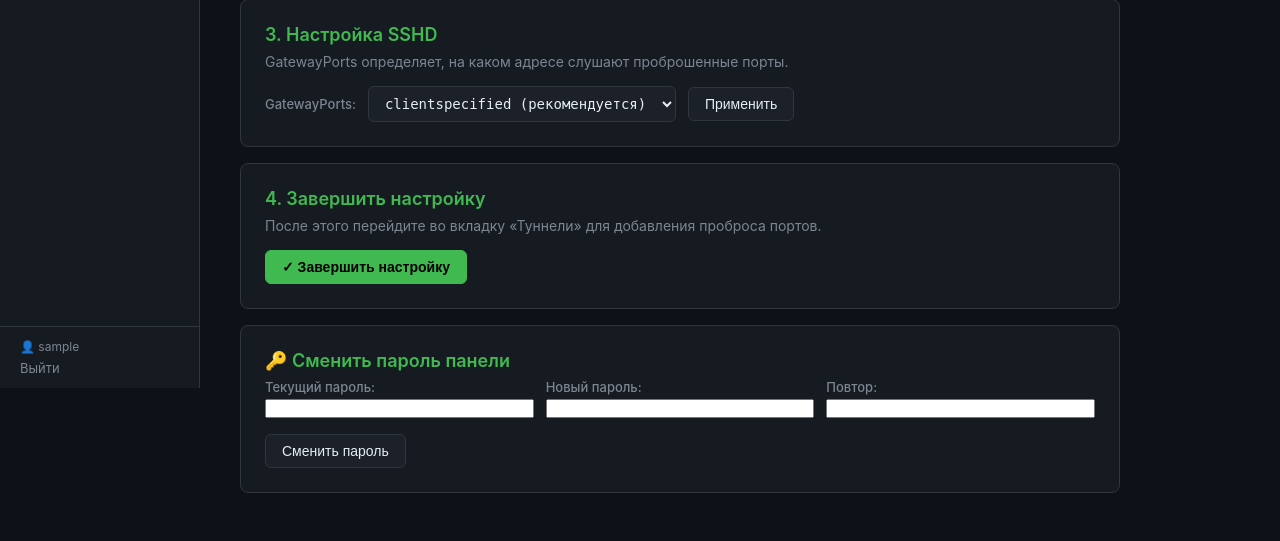
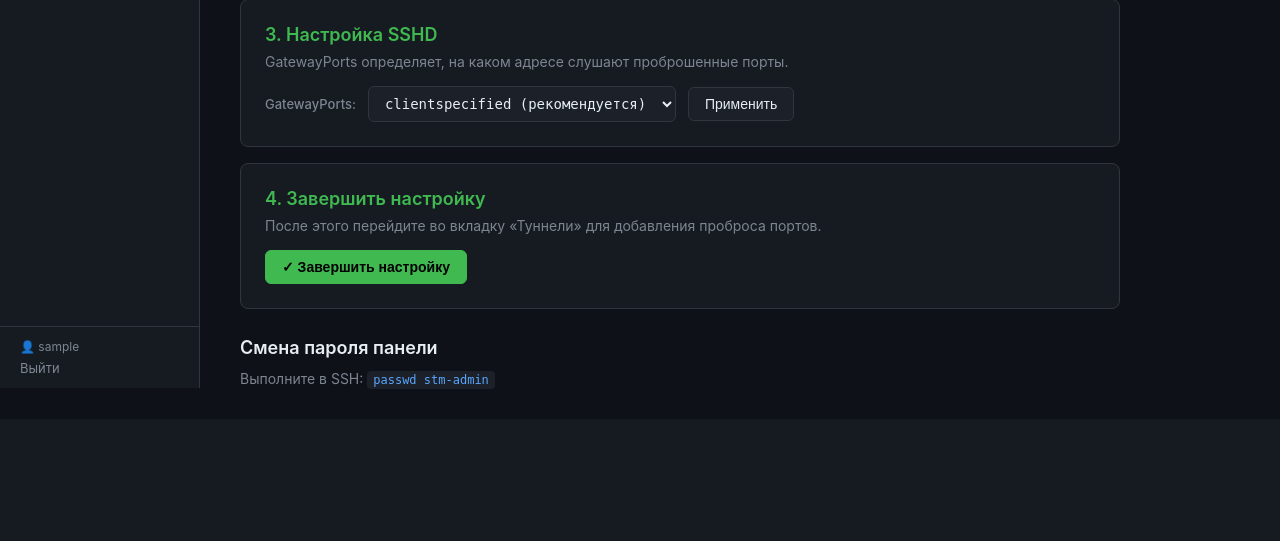
Before and after one commit to youenmy/ssh-tunnel-manager, a Flask app: page /setup in a window 1280 px wide. Shown: the part 412-953 px from the top of the page. After the commit the page ends 800 px from the top, so only its background shows below. Run offline with Flask 3, Linux system fonts and the light colour scheme; the visitor is signed in with stand-in values (Sample User, id 1).

Commit message:
Add files via upload

```diff
--- a/vps/app.py
+++ b/vps/app.py
@@ -6,15 +6,13 @@
 import subprocess
 import secrets
 import re
-import crypt
-import spwd
 from pathlib import Path
 from functools import wraps
 from flask import Flask, render_template, request, redirect, url_for, flash, jsonify, session
 
 app = Flask(__name__)
 app.secret_key = os.environ.get("STM_SECRET", secrets.token_hex(32))
-app.config["PERMANENT_SESSION_LIFETIME"] = 86400  # 24h
+app.config["PERMANENT_SESSION_LIFETIME"] = 86400
 
 BASE_DIR = Path(__file__).parent
 DATA_DIR = BASE_DIR / "data"
@@ -26,14 +24,14 @@
 # ── Auth ────────────────────────────────────────────────────
 
 def verify_password(username, password):
-    """Verify against system shadow database."""
+    """Verify against system shadow via su."""
     try:
-        sp = spwd.getspnam(username)
-        stored = sp.sp_pwdp
-        if stored in ("!", "*", "!!", ""):
-            return False
-        return crypt.crypt(password, stored) == stored
-    except (KeyError, PermissionError):
+        r = subprocess.run(
+            ["su", "-s", "/bin/sh", "-c", "true", username],
+            input=password + "\n", capture_output=True, text=True, timeout=5
+        )
+        return r.returncode == 0
+    except Exception:
         return False
 
 def login_required(f):
@@ -66,11 +64,7 @@
 
 def get_active_tunnels():
     r = run("ss -tlnp 2>/dev/null | grep -E ':[0-9]' || true", check=False)
-    lines = []
-    for line in r.stdout.strip().split("\n"):
-        if line.strip():
-            lines.append(line.strip())
-    return lines
+    return [l.strip() for l in r.stdout.strip().split("\n") if l.strip()]
 
 def get_ufw_status():
     r = run("ufw status numbered 2>/dev/null || echo 'ufw not active'", check=False)
@@ -82,7 +76,6 @@
 def login():
     if session.get("logged_in"):
         return redirect(url_for("index"))
-
     if request.method == "POST":
         username = request.form.get("username", "").strip()
         password = request.form.get("password", "")
@@ -93,8 +86,6 @@
             return redirect(url_for("index"))
         else:
             flash("Неверный логин или пароль", "error")
-            return redirect(url_for("login"))
-
     return render_template("login.html")
 
 @app.route("/logout")
@@ -110,9 +101,7 @@
     cfg = load_config()
     if not cfg.get("setup_complete"):
         return redirect(url_for("setup"))
-    active = get_active_tunnels()
-    return render_template("dashboard.html", config=cfg, active_tunnels=active)
-
+    return render_template("dashboard.html", config=cfg, active_tunnels=get_active_tunnels())
 
 @app.route("/setup", methods=["GET", "POST"])
 @login_required
@@ -120,7 +109,6 @@
     cfg = load_config()
     if request.method == "POST":
         action = request.form.get("action")
-
         if action == "create_user":
             username = request.form.get("username", "tunnel").strip()
             if not re.match(r'^[a-z_][a-z0-9_-]*$', username):
@@ -130,14 +118,12 @@
             r = run(f"id {username} 2>/dev/null", check=False)
             if r.returncode != 0:
                 run(f"useradd --system --create-home --shell /usr/sbin/nologin {username}")
-                run(f"mkdir -p /home/{username}/.ssh")
-                run(f"chmod 700 /home/{username}/.ssh")
+                run(f"mkdir -p /home/{username}/.ssh && chmod 700 /home/{username}/.ssh")
                 run(f"chown -R {username}:{username} /home/{username}/.ssh")
                 flash(f"User '{username}' created", "success")
             else:
                 flash(f"User '{username}' already exists", "info")
             save_config(cfg)
-
         elif action == "generate_key":
             username = cfg.get("tunnel_user", "tunnel")
             key_path = KEYS_DIR / f"{username}_key"
@@ -145,38 +131,31 @@
                 key_path.unlink()
                 Path(f"{key_path}.pub").unlink(missing_ok=True)
             run(f'ssh-keygen -t ed25519 -f {key_path} -N "" -C "tunnel-{username}"')
-            pub_key = Path(f"{key_path}.pub").read_text().strip()
-            cfg["public_key"] = pub_key
+            cfg["public_key"] = Path(f"{key_path}.pub").read_text().strip()
             save_config(cfg)
-            flash("SSH key generated. Configure tunnels to set up authorized_keys.", "success")
-
+            flash("SSH key generated", "success")
         elif action == "apply_sshd":
             gw = request.form.get("gateway_ports", "clientspecified")
             cfg["gateway_ports"] = gw
             save_config(cfg)
             sshd_conf = Path("/etc/ssh/sshd_config").read_text()
             if re.search(r'^GatewayPorts\s', sshd_conf, re.MULTILINE):
-                sshd_conf = re.sub(r'^GatewayPorts\s+.*$', f'GatewayPorts {gw}',
-                                   sshd_conf, flags=re.MULTILINE)
+                sshd_conf = re.sub(r'^GatewayPorts\s+.*$', f'GatewayPorts {gw}', sshd_conf, flags=re.MULTILINE)
             else:
                 sshd_conf += f"\nGatewayPorts {gw}\n"
             Path("/etc/ssh/sshd_config").write_text(sshd_conf)
             run("systemctl restart sshd")
             flash("sshd_config updated & restarted", "success")
-
         elif action == "complete_setup":
             cfg["setup_complete"] = True
             _rebuild_authorized_keys(cfg)
             save_config(cfg)
             flash("Setup complete!", "success")
             return redirect(url_for("index"))
-
         return redirect(url_for("setup"))
-
     key_path = KEYS_DIR / f"{cfg.get('tunnel_user', 'tunnel')}_key"
     private_key = key_path.read_text() if key_path.exists() else None
     return render_template("setup.html", config=cfg, private_key=private_key)
-
 
 @app.route("/tunnels", methods=["GET", "POST"])
 @login_required
@@ -184,7 +163,6 @@
     cfg = load_config()
     if request.method == "POST":
         action = request.form.get("action")
-
         if action == "add":
             name = request.form.get("name", "").strip()
             remote_port = request.form.get("remote_port", "").strip()
@@ -194,19 +172,16 @@
                 flash("All fields required", "error")
                 return redirect(url_for("tunnels"))
             try:
-                rp = int(remote_port)
-                lp = int(local_port)
+                rp, lp = int(remote_port), int(local_port)
                 if not (1 <= rp <= 65535 and 1 <= lp <= 65535):
                     raise ValueError
             except ValueError:
                 flash("Ports must be 1-65535", "error")
                 return redirect(url_for("tunnels"))
-            tunnel = {"name": name, "remote_port": rp, "local_ip": local_ip, "local_port": lp}
-            cfg["tunnels"].append(tunnel)
+            cfg["tunnels"].append({"name": name, "remote_port": rp, "local_ip": local_ip, "local_port": lp})
             save_config(cfg)
             _rebuild_authorized_keys(cfg)
             flash(f"Tunnel '{name}' added", "success")
-
         elif action == "delete":
             idx = int(request.form.get("index", -1))
             if 0 <= idx < len(cfg["tunnels"]):
@@ -214,12 +189,8 @@
                 save_config(cfg)
                 _rebuild_authorized_keys(cfg)
                 flash(f"Tunnel '{removed['name']}' removed", "success")
-
         return redirect(url_for("tunnels"))
-
-    active = get_active_tunnels()
-    return render_template("tunnels.html", config=cfg, active_tunnels=active)
-
+    return render_template("tunnels.html", config=cfg, active_tunnels=get_active_tunnels())
 
 @app.route("/firewall", methods=["GET", "POST"])
 @login_required
@@ -227,7 +198,6 @@
     cfg = load_config()
     if request.method == "POST":
         action = request.form.get("action")
-
         if action == "open_port":
             port = request.form.get("port", "").strip()
             source = request.form.get("source", "").strip()
@@ -244,32 +214,23 @@
             else:
                 run(f'ufw allow {p}/tcp comment "{comment}"')
             flash(f"Port {p} opened", "success")
-
         elif action == "close_port":
             rule_num = request.form.get("rule_num", "").strip()
             if rule_num:
                 run(f"ufw --force delete {rule_num}", check=False)
                 flash("Rule deleted", "success")
-
         elif action == "auto_open":
             for t in cfg["tunnels"]:
-                run(f'ufw allow {t["remote_port"]}/tcp comment "Tunnel: {t["name"]}"',
-                    check=False)
+                run(f'ufw allow {t["remote_port"]}/tcp comment "Tunnel: {t["name"]}"', check=False)
             flash("Firewall rules synced with tunnels", "success")
-
         return redirect(url_for("firewall"))
-
-    ufw = get_ufw_status()
-    return render_template("firewall.html", config=cfg, ufw_status=ufw)
-
+    return render_template("firewall.html", config=cfg, ufw_status=get_ufw_status())
 
 @app.route("/api/status")
 @login_required
 def api_status():
     cfg = load_config()
-    active = get_active_tunnels()
-    return jsonify({"tunnels": cfg["tunnels"], "active": active})
-
+    return jsonify({"tunnels": cfg["tunnels"], "active": get_active_tunnels()})
 
 @app.route("/api/private-key")
 @login_required
@@ -280,7 +241,6 @@
         return key_path.read_text(), 200, {"Content-Type": "text/plain"}
     return "No key generated", 404
 
-
 # ── Internal ────────────────────────────────────────────────
 
 def _rebuild_authorized_keys(cfg):
@@ -288,14 +248,9 @@
     pub_key = cfg.get("public_key")
     if not pub_key:
         return
-
-    permits = ",".join(
-        f'permitlisten="0.0.0.0:{t["remote_port"]}"'
-        for t in cfg["tunnels"]
-    )
+    permits = ",".join(f'permitlisten="0.0.0.0:{t["remote_port"]}"' for t in cfg["tunnels"])
     if not permits:
         permits = 'permitlisten="localhost:1"'
-
     auth_line = (
         f'command="/bin/false",no-agent-forwarding,no-X11-forwarding,'
         f'no-pty,permitopen="localhost:1",{permits} {pub_key}'
@@ -306,7 +261,6 @@
     run(f"chmod 600 {auth_path}")
     run(f"chown {username}:{username} {auth_path}")
 
-
 # ── Main ────────────────────────────────────────────────────
 
 if __name__ == "__main__":
--- a/vps/templates/setup.html
+++ b/vps/templates/setup.html
@@ -5,7 +5,6 @@
 <h1>Настройка VPS</h1>
 
 <div class="setup-steps">
-    <!-- Step 1: User -->
     <div class="step">
         <h2>1. Пользователь для туннеля</h2>
         <p>Системный пользователь без shell — даже при утечке ключа злоумышленник не попадёт на сервер.</p>
@@ -19,7 +18,6 @@
         </form>
     </div>
 
-    <!-- Step 2: SSH Key -->
     <div class="step">
         <h2>2. SSH-ключ</h2>
         <p>Генерация Ed25519 ключа. Приватный ключ нужно будет скопировать на роутер.</p>
@@ -42,7 +40,6 @@
         {% endif %}
     </div>
 
-    <!-- Step 3: SSHD -->
     <div class="step">
         <h2>3. Настройка SSHD</h2>
         <p>GatewayPorts определяет, на каком адресе слушают проброшенные порты.</p>
@@ -60,7 +57,6 @@
         </form>
     </div>
 
-    <!-- Step 4: Complete -->
     <div class="step">
         <h2>4. Завершить настройку</h2>
         <p>После этого перейдите во вкладку «Туннели» для добавления проброса портов.</p>
@@ -69,38 +65,19 @@
             <button type="submit" class="btn btn-primary">✓ Завершить настройку</button>
         </form>
     </div>
+</div>
 
-    <!-- Password change -->
-    <div class="step">
-        <h2>🔑 Сменить пароль панели</h2>
-        <form method="post" action="{{ url_for('change_password') }}">
-            <div class="form-grid">
-                <div class="form-group">
-                    <label>Текущий пароль:</label>
-                    <input type="password" name="old_password" required>
-                </div>
-                <div class="form-group">
-                    <label>Новый пароль:</label>
-                    <input type="password" name="new_password" required minlength="6">
-                </div>
-                <div class="form-group">
-                    <label>Повтор:</label>
-                    <input type="password" name="new_password2" required minlength="6">
-                </div>
-            </div>
-            <button type="submit" class="btn">Сменить пароль</button>
-        </form>
-    </div>
+<div class="step" style="margin-top:16px">
+    <h2>Смена пароля панели</h2>
+    <p class="muted">Выполните в SSH: <code>passwd stm-admin</code></p>
 </div>
 {% endblock %}
 
 {% block scripts %}
 <script>
 function copyKey() {
-    const text = document.getElementById('private-key').textContent;
-    navigator.clipboard.writeText(text).then(() => {
-        alert('Ключ скопирован!');
-    });
+    navigator.clipboard.writeText(document.getElementById('private-key').textContent)
+        .then(() => alert('Ключ скопирован!'));
 }
 </script>
 {% endblock %}
```
Also changed, not shown: README.md, 1 other file.
